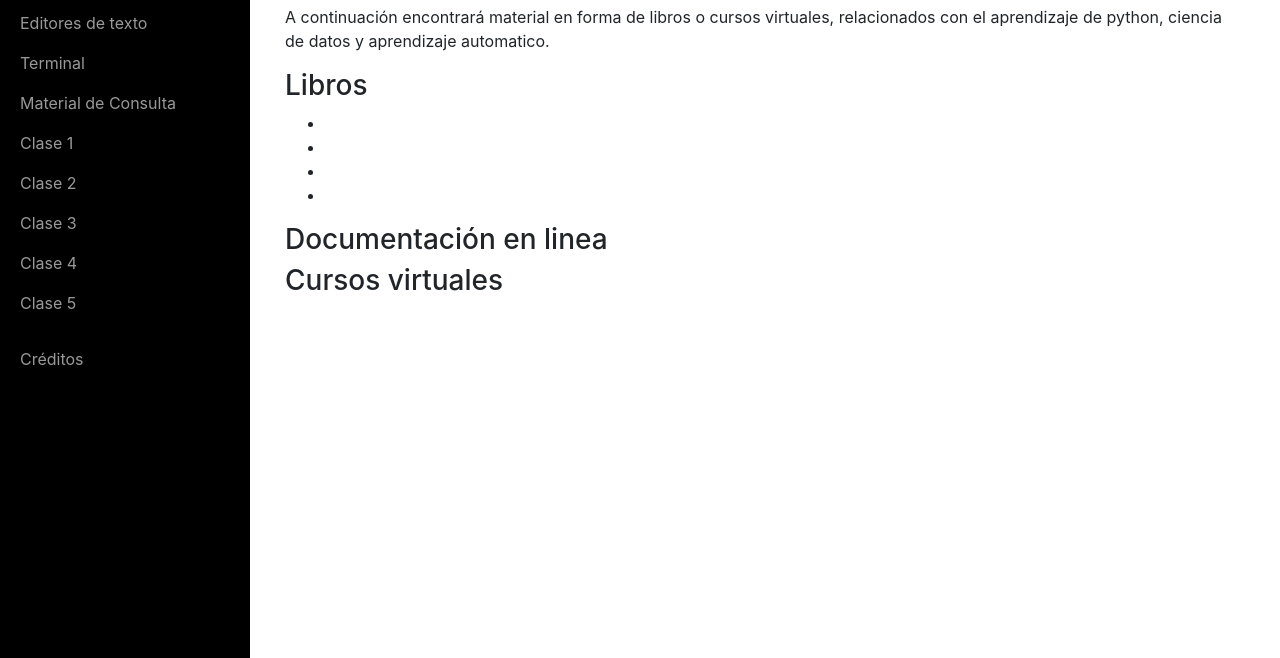
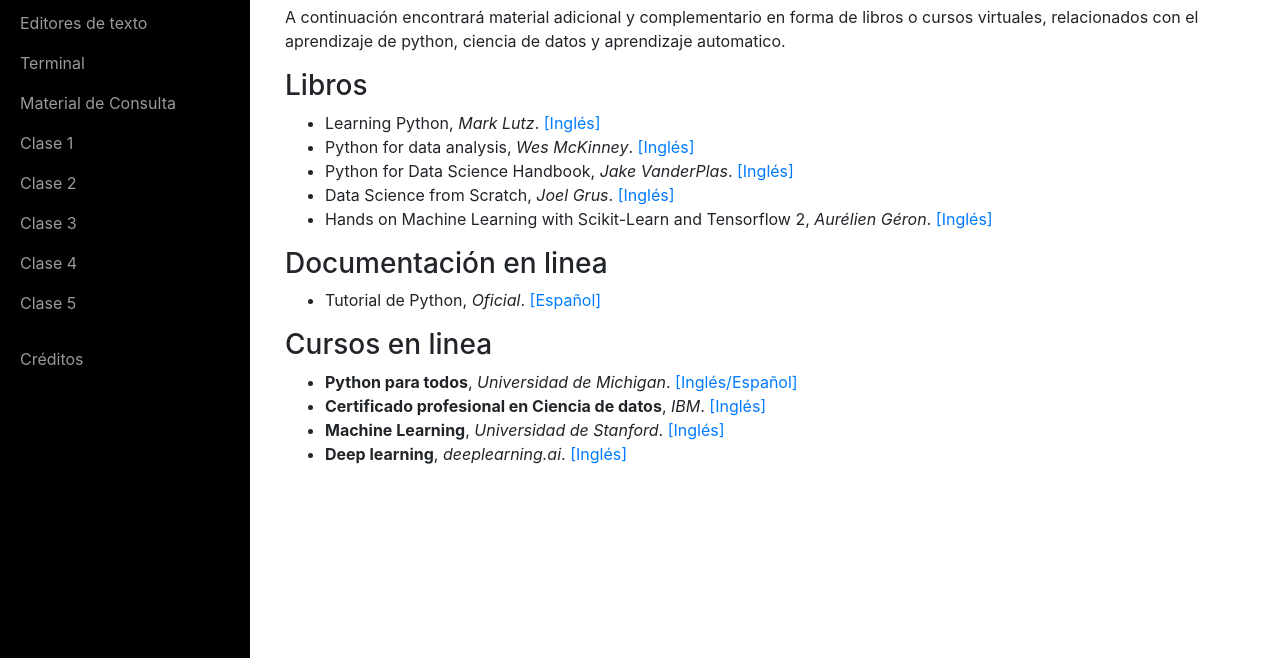
Before and after one commit to daandrader/curso-python, a website: page books.html in a window 1280 px wide. Shown: the part 142-800 px from the top of the page. Drawn offline with Linux system fonts and the light colour scheme.

Commit message:
stuff added

```diff
--- a/books.html
+++ b/books.html
@@ -76,26 +76,49 @@
           </nav>
           <div class="container-fluid mt-3">
               <h1>Material de apoyo</h1>
-              <p>A continuación encontrará material en forma de libros o cursos virtuales, relacionados con el aprendizaje de python, ciencia de datos y aprendizaje automatico.</p>
+              <p>A continuación encontrará material adicional y complementario en forma de libros o cursos virtuales, relacionados con el aprendizaje de python, ciencia de datos y aprendizaje automatico.</p>
               <h3>Libros</h3>
               <ul>
                   <li>
+                      Learning Python, <i>Mark Lutz</i>. <a href="https://drive.google.com/file/d/1rk_zjmKiZv-oQOoxmBw-9638rwCxPyVY/view?usp=sharing">[Inglés]</a>
+                  </li>
+                  <li>
+                      Python for data analysis, <i>Wes McKinney</i>. <a href="https://drive.google.com/file/d/1LuuRTZ-4-azbFsGC2Gi7Vpg1ipirUq68/view?usp=sharing">[Inglés]</a>
 
                   </li>
                   <li>
-
+                      Python for Data Science Handbook, <i>Jake VanderPlas</i>. <a href="https://drive.google.com/file/d/1SHlqUWIj97jEet1xBw_NeyRm4pBfCFUx/view?usp=sharing">[Inglés]</a>
                   </li>
                   <li>
-
+                      Data Science from Scratch, <i>Joel Grus</i>. <a href="https://drive.google.com/file/d/1kbxxKU3vJPdQqXth2js67FnzSyrcw2rB/view?usp=sharing">[Inglés]</a>
                   </li>
                   <li>
-
+                    Hands on Machine Learning with Scikit-Learn and Tensorflow 2, <i>Aurélien Géron</i>. <a href="https://drive.google.com/file/d/14-96F8HMfY_43MIR5BVE_3ESgsckpr6x/view?usp=sharing">[Inglés]</a>
                   </li>
               </ul>
 
               <h3>Documentación en linea</h3>
+              <ul>
+                  <li>
+                      Tutorial de Python, <i>Oficial</i>. <a href="https://docs.python.org/es/3/tutorial/index.html">[Español]</a>
+                  </li>
+              </ul>
 
-              <h3>Cursos virtuales</h3>
+              <h3>Cursos en linea</h3>
+              <ul>
+                  <li>
+                    <strong>Python para todos</strong>, <i>Universidad de Michigan</i>. <a href="https://es.coursera.org/specializations/python">[Inglés/Español]</a>
+                  </li>
+                  <li>
+                      <strong>Certificado profesional en Ciencia de datos</strong>, <i>IBM</i>. <a href="https://es.coursera.org/professional-certificates/ibm-data-science">[Inglés]</a>
+                  </li>
+                  <li>
+                     <strong>Machine Learning</strong>, <i>Universidad de Stanford</i>. <a href="https://es.coursera.org/learn/machine-learning?">[Inglés]</a>
+                  </li>
+                  <li>
+                     <strong>Deep learning</strong>, <i>deeplearning.ai</i>. <a href="https://es.coursera.org/specializations/deep-learning?=">[Inglés]</a>
+                  </li>
+              </ul>
 
 
          </div>
```
